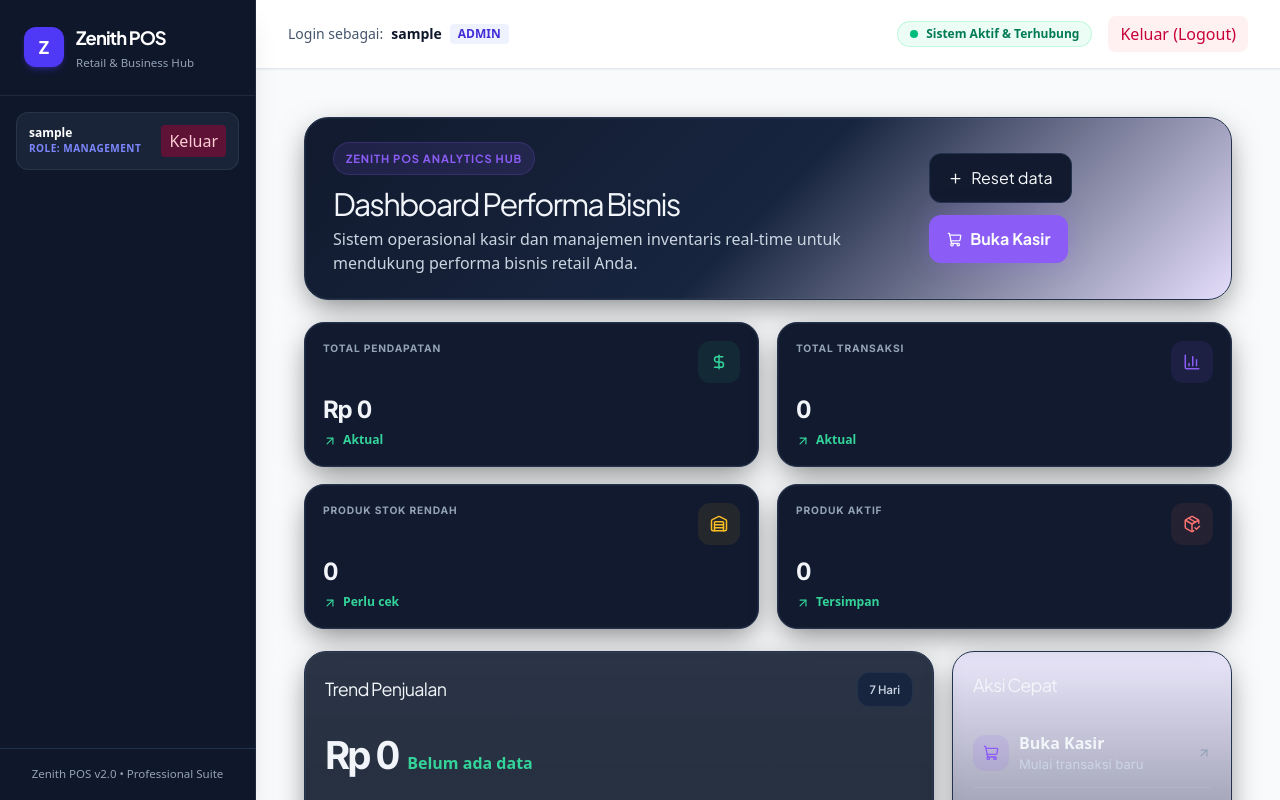
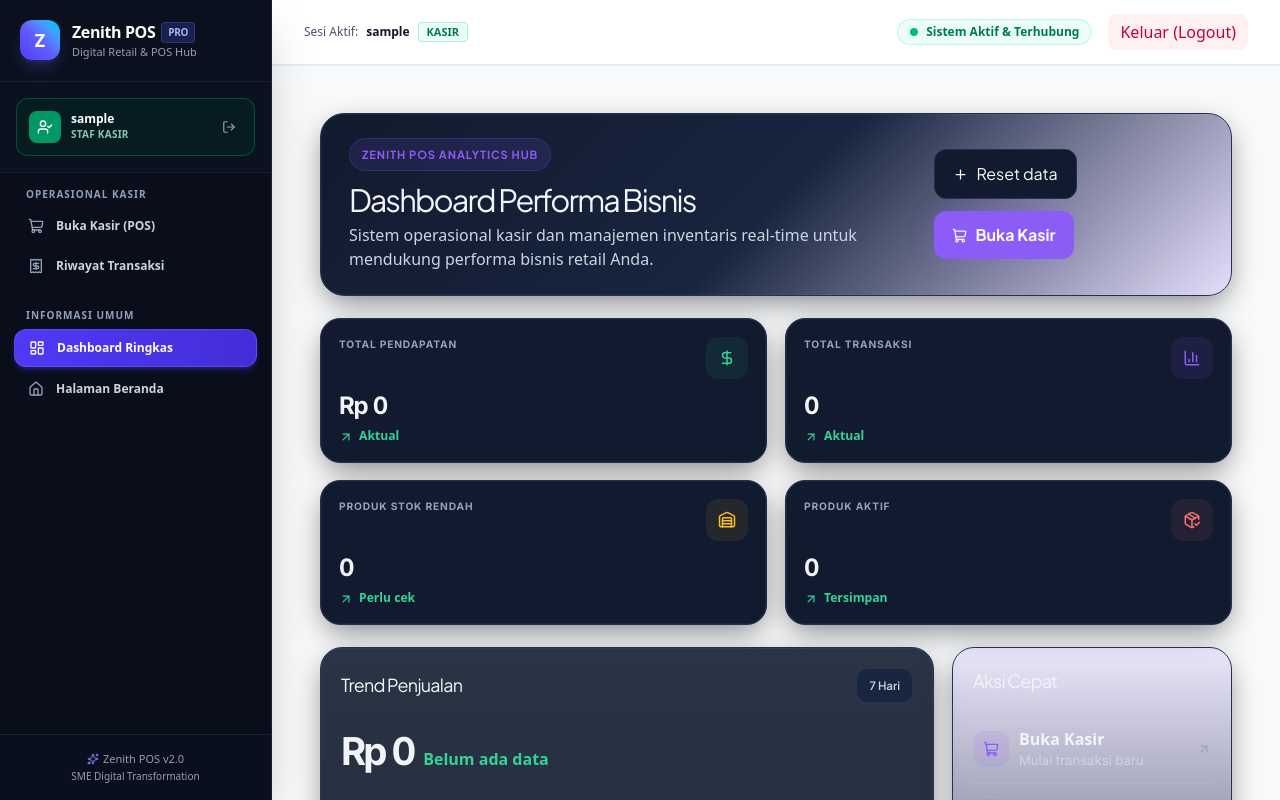
Before and after one commit to MuhammadArhabFaizAzzam/Lomba-webdev, a Next.js app: page / in a window 1280 px wide. Shown: the top 800 px of the page. Built offline with nearby package versions, Linux system fonts and the light colour scheme; sample sign-in values are in the browser's storage.

Commit message:
New update sidebar

```diff
--- a/app/ClientLayout.js
+++ b/app/ClientLayout.js
@@ -1,45 +1,24 @@
 'use client';
 
-import { useState, useEffect } from 'react';
+import { useState, useEffect, useMemo } from 'react';
 import Link from 'next/link';
 import { usePathname, useRouter } from 'next/navigation';
+import {
+  LayoutDashboard,
+  ShoppingCart,
+  Receipt,
+  Package,
+  BookOpen,
+  Home,
+  LogOut,
+  ShieldCheck,
+  UserCheck,
+  Menu,
+  X,
+  Sparkles,
+  AlertTriangle
+} from 'lucide-react';
 import { readStoredArray, normalizeProduct } from './utils/storage';
-
-const HomeIcon = ({ className = '' }) => (
-  <svg className={className} fill="none" stroke="currentColor" viewBox="0 0 24 24">
-    <path strokeLinecap="round" strokeLinejoin="round" strokeWidth="2" d="M3 12l2-2m0 0l7-7 7 7M5 10v10a1 1 0 001 1h3m10-11l2 2m-2-2v10a1 1 0 01-1 1h-3m-6 0a1 1 0 001-1v-4a1 1 0 011-1h2a1 1 0 011 1v4a1 1 0 001 1m-6 0h6" />
-  </svg>
-);
-
-const DashboardIcon = ({ className = '' }) => (
-  <svg className={className} fill="none" stroke="currentColor" viewBox="0 0 24 24">
-    <path strokeLinecap="round" strokeLinejoin="round" strokeWidth="2" d="M9 19v-6a2 2 0 00-2-2H5a2 2 0 00-2 2v6a2 2 0 002 2h2a2 2 0 002-2zm0 0V9a2 2 0 012-2h2a2 2 0 012 2v10m-6 0a2 2 0 002 2h2a2 2 0 002-2m0 0V5a2 2 0 012-2h2a2 2 0 012 2v14a2 2 0 01-2 2h-2a2 2 0 01-2-2z" />
-  </svg>
-);
-
-const PosIcon = ({ className = '' }) => (
-  <svg className={className} fill="none" stroke="currentColor" viewBox="0 0 24 24">
-    <path strokeLinecap="round" strokeLinejoin="round" strokeWidth="2" d="M3 3h2l.4 2M7 13h10l4-8H5.4M7 13L5.4 5M7 13l-2.293 2.293c-.63.63-.184 1.707.707 1.707H17m0 0a2 2 0 100 4 2 2 0 000-4zm-8 2a2 2 0 11-4 0 2 2 0 014 0z" />
-  </svg>
-);
-
-const TransactionsIcon = ({ className = '' }) => (
-  <svg className={className} fill="none" stroke="currentColor" viewBox="0 0 24 24">
-    <path strokeLinecap="round" strokeLinejoin="round" strokeWidth="2" d="M9 5H7a2 2 0 00-2 2v12a2 2 0 002 2h10a2 2 0 002-2V7a2 2 0 00-2-2h-2M9 5a2 2 0 002 2h2a2 2 0 002-2M9 5a2 2 0 012-2h2a2 2 0 012 2m-3 7h3m-3 4h3m-6-4h.01M9 16h.01" />
-  </svg>
-);
-
-const InventoryIcon = ({ className = '' }) => (
-  <svg className={className} fill="none" stroke="currentColor" viewBox="0 0 24 24">
-    <path strokeLinecap="round" strokeLinejoin="round" strokeWidth="2" d="M20 7l-8-4-8 4m16 0l-8 4m8-4v10l-8 4m0-10L4 7m8 4v10M4 7v10l8 4" />
-  </svg>
-);
-
-const GuideIcon = ({ className = '' }) => (
-  <svg className={className} fill="none" stroke="currentColor" viewBox="0 0 24 24">
-    <path strokeLinecap="round" strokeLinejoin="round" strokeWidth="2" d="M12 6.253v13m0-13C10.832 5.477 9.246 5 7.5 5S4.168 5.477 3 6.253v13C4.168 18.477 5.754 18 7.5 18s3.332.477 4.5 1.253m0-13C13.168 5.477 14.754 5 16.5 5c1.747 0 3.332.477 4.5 1.253v13C19.832 18.477 18.247 18 16.5 18c-1.746 0-3.332.477-4.5 1.253" />
-  </svg>
-);
 
 export default function ClientLayout({ children }) {
   const pathname = usePathname();
@@ -141,7 +120,7 @@ export default function ClientLayout({ children }) {
     if (freshUser && freshUser.role === 'kasir') {
       const kasirAllowed = ['/', '/welcome', '/pos', '/transactions'];
       if (!kasirAllowed.includes(pathname)) {
-        showToast('Akses Ditolak! Kasir tidak memiliki izin untuk mengakses halaman Manajemen Stok / Panduan.');
+        showToast('Akses Ditolak! Kasir tidak memiliki izin untuk mengakses Manajemen Stok atau Panduan.');
         router.push('/pos');
       }
     }
@@ -155,48 +134,108 @@ export default function ClientLayout({ children }) {
     router.push('/welcome');
   };
 
-  const allNavigation = [
+  // Grouped Navigation separated for Admin (Management) vs Kasir
+  const navigationSections = useMemo(() => {
+    if (!user) return [];
+
+    if (user.role === 'management') {
+      // Admin / Management Full Navigation
+      return [
         {
-      name: 'Beranda',
-      href: '/welcome',
-      roles: ['guest', 'kasir', 'management'],
-      icon: HomeIcon,
-    },
+          title: 'ANALITIK & MONITORING',
+          items: [
             {
               name: 'Dashboard Bisnis',
               href: '/',
-      roles: ['kasir', 'management'],
-      icon: DashboardIcon,
-    },
-    {
-      name: 'Kasir (POS)',
-      href: '/pos',
-      roles: ['kasir', 'management'],
-      icon: PosIcon,
+              icon: LayoutDashboard,
+              description: 'Statistik & grafik pendapatan',
             },
             {
               name: 'Riwayat Transaksi',
               href: '/transactions',
-      roles: ['kasir', 'management'],
-      icon: TransactionsIcon,
+              icon: Receipt,
+              description: 'Rekap penjualan & export CSV',
+            },
+          ],
+        },
+        {
+          title: 'OPERASIONAL TOKO',
+          items: [
+            {
+              name: 'Kasir Point of Sale',
+              href: '/pos',
+              icon: ShoppingCart,
+              description: 'Transaksi cepat & cetak struk',
             },
             {
               name: 'Manajemen Stok',
               href: '/inventory',
-      roles: ['management'],
-      icon: InventoryIcon,
-      badge: lowStockCount > 0 ? lowStockCount : null,
+              icon: Package,
+              badge: lowStockCount > 0 ? `${lowStockCount} Menipis` : null,
+              badgeType: 'warning',
+              description: 'Katalog produk & stok gudang',
             },
+          ],
+        },
+        {
+          title: 'SISTEM & INFORMASI',
+          items: [
             {
               name: 'Panduan Sistem',
               href: '/guide',
-      roles: ['management'],
-      icon: GuideIcon,
+              icon: BookOpen,
+              description: 'Alur evaluasi fitur aplikasi',
+            },
+            {
+              name: 'Halaman Beranda',
+              href: '/welcome',
+              icon: Home,
+              description: 'Portal sambutan platform',
+            },
+          ],
         },
       ];
-
-  const currentRoleKey = user ? user.role : null;
-  const navigation = user ? allNavigation.filter(item => item.roles.includes(currentRoleKey)) : [];
+    } else {
+      // Kasir Specialized Navigation
+      return [
+        {
+          title: 'OPERASIONAL KASIR',
+          items: [
+            {
+              name: 'Buka Kasir (POS)',
+              href: '/pos',
+              icon: ShoppingCart,
+              highlight: true,
+              description: 'Input pesanan & cetak nota',
+            },
+            {
+              name: 'Riwayat Transaksi',
+              href: '/transactions',
+              icon: Receipt,
+              description: 'Daftar transaksi penjualan',
+            },
+          ],
+        },
+        {
+          title: 'INFORMASI UMUM',
+          items: [
+            {
+              name: 'Dashboard Ringkas',
+              href: '/',
+              icon: LayoutDashboard,
+              description: 'Ringkasan data operasional',
+            },
+            {
+              name: 'Halaman Beranda',
+              href: '/welcome',
+              icon: Home,
+              description: 'Portal informasi toko',
+            },
+          ],
+        },
+      ];
+    }
+  }, [user, lowStockCount]);
 
   if (!user && (pathname === '/welcome' || pathname === '/login')) {
     return (
@@ -222,39 +261,64 @@ export default function ClientLayout({ children }) {
       )}
 
       {/* Sidebar for Desktop */}
-      <aside className="hidden md:flex md:w-64 bg-slate-900 text-white flex-col shadow-xl border-r border-slate-800 z-10 sticky top-0 h-screen overflow-y-auto">
-        <div className="p-6 border-b border-slate-800">
+      <aside className="hidden md:flex md:w-68 bg-[#090E1A] text-white flex-col shadow-2xl border-r border-slate-800/80 z-20 sticky top-0 h-screen overflow-y-auto select-none">
+        {/* Brand Header */}
+        <div className="p-5 border-b border-slate-800/80 bg-[#0B1222]/60">
           <div className="flex items-center space-x-3">
-            <div className="w-10 h-10 rounded-xl bg-indigo-600 flex items-center justify-center font-bold text-white text-lg shadow-md shadow-indigo-600/30">
+            <div className="w-10 h-10 rounded-xl bg-gradient-to-tr from-indigo-600 via-indigo-500 to-cyan-400 flex items-center justify-center font-black text-white text-lg shadow-lg shadow-indigo-500/25">
               Z
             </div>
             <div>
-              <div className="brand-title">Zenith POS</div>
-              <div className="brand-subtitle">Retail & Business Hub</div>
+              <div className="font-extrabold text-base tracking-tight text-white flex items-center space-x-1.5">
+                <span>Zenith POS</span>
+                <span className="text-[10px] font-bold px-1.5 py-0.5 rounded bg-indigo-500/20 text-indigo-300 border border-indigo-500/30">PRO</span>
+              </div>
+              <div className="text-[11px] text-slate-400 font-medium">Digital Retail & POS Hub</div>
             </div>
           </div>
         </div>
 
+        {/* Role Badge & User Profile Info */}
         {user && (
-          <div className="mx-4 mt-4 p-3 bg-slate-800/80 rounded-xl border border-slate-700/60 flex items-center justify-between">
+          <div className="p-4 border-b border-slate-800/60 bg-[#0D1527]/50">
+            <div className={`p-3 rounded-xl border flex items-center justify-between ${
+              user.role === 'management'
+                ? 'bg-indigo-950/40 border-indigo-500/30 text-indigo-200'
+                : 'bg-emerald-950/40 border-emerald-500/30 text-emerald-200'
+            }`}>
+              <div className="flex items-center space-x-2.5 min-w-0">
+                <div className={`w-8 h-8 rounded-lg flex items-center justify-center font-bold text-xs shrink-0 ${
+                  user.role === 'management' ? 'bg-indigo-600 text-white' : 'bg-emerald-600 text-white'
+                }`}>
+                  {user.role === 'management' ? <ShieldCheck size={16} /> : <UserCheck size={16} />}
+                </div>
                 <div className="truncate">
-              <p className="text-xs font-bold text-white truncate">{user.username}</p>
-              <p className="text-[10px] uppercase tracking-wider font-semibold text-indigo-400">
-                Role: {user.role === 'kasir' ? 'Kasir' : 'Management'}
-              </p>
+                  <div className="text-xs font-bold text-white truncate">{user.username}</div>
+                  <div className="text-[10px] font-semibold tracking-wide uppercase opacity-80">
+                    {user.role === 'management' ? 'Administrator' : 'Staf Kasir'}
+                  </div>
+                </div>
               </div>
               <button
                 onClick={handleLogout}
-              title="Logout"
-              className="px-2 py-1 bg-rose-900/60 hover:bg-rose-800 text-rose-200 rounded text-[11px] font-medium transition"
+                title="Keluar dari akun"
+                className="p-1.5 hover:bg-rose-900/60 text-slate-400 hover:text-rose-200 rounded-lg transition"
               >
-              Keluar
+                <LogOut size={14} />
               </button>
+            </div>
           </div>
         )}
 
-        <nav className="flex-1 p-4 space-y-1.5">
-          {navigation.map((item) => {
+        {/* Grouped Navigation Links */}
+        <nav className="flex-1 p-3.5 space-y-6">
+          {navigationSections.map((section, idx) => (
+            <div key={idx} className="space-y-1.5">
+              <div className="px-3 text-[10px] font-bold text-slate-400 uppercase tracking-widest flex items-center justify-between">
+                <span>{section.title}</span>
+              </div>
+              <div className="space-y-1">
+                {section.items.map((item) => {
                   const isActive = pathname === item.href;
                   const Icon = item.icon;
 
@@ -262,34 +326,53 @@ export default function ClientLayout({ children }) {
                     <Link
                       key={item.name}
                       href={item.href}
-                className={`nav-item flex items-center justify-between ${isActive ? 'active' : ''}`}
+                      className={`group flex items-center justify-between px-3.5 py-2.5 rounded-xl text-xs font-semibold transition-all duration-150 ${
+                        isActive
+                          ? 'bg-gradient-to-r from-indigo-600 to-indigo-700 text-white shadow-md shadow-indigo-600/30 font-bold border border-indigo-400/30'
+                          : 'text-slate-300 hover:bg-slate-800/80 hover:text-white'
+                      }`}
                     >
-                <div className="flex items-center space-x-3">
-                  <Icon className="nav-icon"/>
-                  <span>{item.name}</span>
+                      <div className="flex items-center space-x-3 truncate">
+                        <Icon size={16} className={`shrink-0 transition-transform group-hover:scale-110 ${
+                          isActive ? 'text-white' : 'text-slate-400 group-hover:text-indigo-400'
+                        }`} />
+                        <span className="truncate">{item.name}</span>
                       </div>
                       {item.badge && (
-                  <span className="px-2 py-0.5 rounded-full text-[10px] font-extrabold bg-amber-500 text-slate-950 shadow-xs animate-pulse">
-                    {item.badge}
+                        <span className="ml-2 px-2 py-0.5 rounded-md text-[10px] font-extrabold bg-amber-500 text-slate-950 flex items-center space-x-1 shrink-0">
+                          <AlertTriangle size={10} />
+                          <span>{item.badge}</span>
                         </span>
                       )}
                     </Link>
                   );
                 })}
+              </div>
+            </div>
+          ))}
         </nav>
 
-        <div className="sidebar-footer">Zenith POS v2.0 • Professional Suite</div>
+        {/* Sidebar Footer */}
+        <div className="p-4 border-t border-slate-800/80 bg-[#0B1222]/40 text-center">
+          <div className="text-[11px] font-medium text-slate-400 flex items-center justify-center space-x-1">
+            <Sparkles size={12} className="text-indigo-400" />
+            <span>Zenith POS v2.0</span>
+          </div>
+          <div className="text-[10px] text-slate-400 mt-0.5">SME Digital Transformation</div>
+        </div>
       </aside>
 
       {/* Mobile Top Navigation */}
-      <div className="md:hidden bg-slate-900 text-white p-4 flex items-center justify-between shadow-md z-10">
+      <div className="md:hidden bg-[#090E1A] text-white p-4 flex items-center justify-between shadow-md z-20 border-b border-slate-800">
         <div className="flex items-center space-x-2.5">
-          <div className="w-8 h-8 rounded-lg bg-indigo-600 flex items-center justify-center font-bold text-white text-sm">
+          <div className="w-8 h-8 rounded-lg bg-indigo-600 flex items-center justify-center font-bold text-white text-sm shadow-md">
             Z
           </div>
           <div>
-            <span className="font-bold text-base tracking-tight block">Zenith POS</span>
-            <span className="text-[10px] text-indigo-400 uppercase">{user ? user.role : ''}</span>
+            <span className="font-bold text-sm tracking-tight block">Zenith POS</span>
+            <span className="text-[10px] text-indigo-400 uppercase font-semibold">
+              {user ? (user.role === 'management' ? 'Admin' : 'Kasir') : ''}
+            </span>
           </div>
         </div>
         <div className="flex items-center space-x-2">
@@ -303,17 +386,23 @@ export default function ClientLayout({ children }) {
           )}
           <button
             onClick={() => setMobileMenuOpen(!mobileMenuOpen)}
-            className="text-slate-300 hover:text-white focus:outline-none p-2 rounded-lg bg-slate-800 text-xs font-semibold"
+            className="text-slate-300 hover:text-white p-2 rounded-lg bg-slate-800 text-xs font-semibold"
           >
-            {mobileMenuOpen ? 'Tutup' : 'Menu'}
+            {mobileMenuOpen ? <X size={18} /> : <Menu size={18} />}
           </button>
         </div>
       </div>
 
-      {/* Mobile Dropdown Menu */}
+      {/* Mobile Dropdown Menu with Grouped Sections */}
       {mobileMenuOpen && (
-        <div className="md:hidden bg-slate-900 text-white border-t border-slate-800 p-4 space-y-2 shadow-lg z-10">
-          {navigation.map((item) => {
+        <div className="md:hidden bg-[#090E1A] text-white border-t border-slate-800 p-4 space-y-4 shadow-xl z-20 max-h-[80vh] overflow-y-auto">
+          {navigationSections.map((section, idx) => (
+            <div key={idx} className="space-y-1.5">
+              <div className="px-2 text-[10px] font-bold text-slate-400 uppercase tracking-widest">
+                {section.title}
+              </div>
+              <div className="space-y-1">
+                {section.items.map((item) => {
                   const isActive = pathname === item.href;
                   const Icon = item.icon;
                   return (
@@ -321,16 +410,16 @@ export default function ClientLayout({ children }) {
                       key={item.name}
                       href={item.href}
                       onClick={() => setMobileMenuOpen(false)}
-                className={`flex items-center justify-between px-4 py-3 rounded-xl text-sm font-medium ${
-                  isActive ? 'bg-indigo-600 text-white font-semibold' : 'text-slate-300 hover:bg-slate-800'
+                      className={`flex items-center justify-between px-3.5 py-2.5 rounded-xl text-xs font-semibold ${
+                        isActive ? 'bg-indigo-600 text-white font-bold' : 'text-slate-300 hover:bg-slate-800'
                       }`}
                     >
                       <div className="flex items-center space-x-3">
-                  <Icon className="w-5 h-5" />
+                        <Icon size={16} />
                         <span>{item.name}</span>
                       </div>
                       {item.badge && (
-                  <span className="px-2 py-0.5 rounded-full text-[10px] font-extrabold bg-amber-500 text-slate-950">
+                        <span className="px-2 py-0.5 rounded-md text-[10px] font-bold bg-amber-500 text-slate-950">
                           {item.badge}
                         </span>
                       )}
@@ -338,18 +427,25 @@ export default function ClientLayout({ children }) {
                   );
                 })}
               </div>
+            </div>
+          ))}
+        </div>
       )}
 
       {/* Main Content Area */}
       <main className="flex-1 flex flex-col min-h-screen overflow-y-auto">
-        <header className="bg-white border-b border-slate-200 px-8 py-4 hidden md:flex items-center justify-between shadow-xs z-0">
-          <div className="text-sm font-medium text-slate-600 flex items-center space-x-2">
-            <span>Login sebagai:</span>
+        <header className="bg-white border-b border-slate-200 px-8 py-3.5 hidden md:flex items-center justify-between shadow-xs z-10 sticky top-0">
+          <div className="text-xs font-medium text-slate-600 flex items-center space-x-2">
+            <span>Sesi Aktif:</span>
             {user && (
               <>
                 <span className="font-bold text-slate-900">{user.username}</span>
-                <span className="px-2 py-0.5 rounded text-xs font-semibold bg-indigo-50 text-indigo-700 uppercase">
-                  {user.role}
+                <span className={`px-2 py-0.5 rounded text-[11px] font-bold uppercase ${
+                  user.role === 'management'
+                    ? 'bg-indigo-50 text-indigo-700 border border-indigo-200'
+                    : 'bg-emerald-50 text-emerald-700 border border-emerald-200'
+                }`}>
+                  {user.role === 'management' ? 'Administrator' : 'Kasir'}
                 </span>
               </>
             )}
```
Lines whose indentation alone changed are shown as unchanged.
